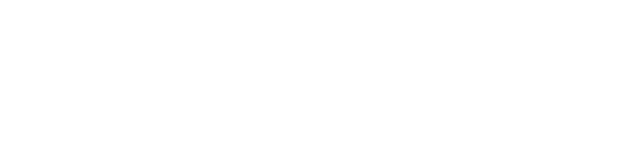
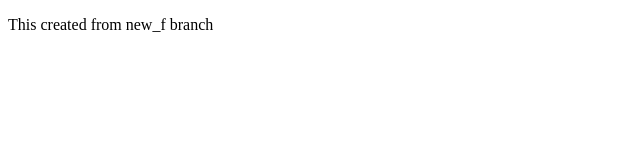
Before and after one commit to Alex-t247853/git2017, a plain HTML site: page htdocs/index.html in a window 1280 px wide. Shown: the whole page, without its empty margins (0-640 px from the left). Drawn offline with Linux system fonts and the light colour scheme.

Commit message:
commit from new_f branch

```diff
--- a/htdocs/index.html
+++ b/htdocs/index.html
@@ -5,6 +5,6 @@
     <title>Document</title>
 </head>
 <body>
-
+    <p>This created from new_f branch</p>
 </body>
 </html>
```
